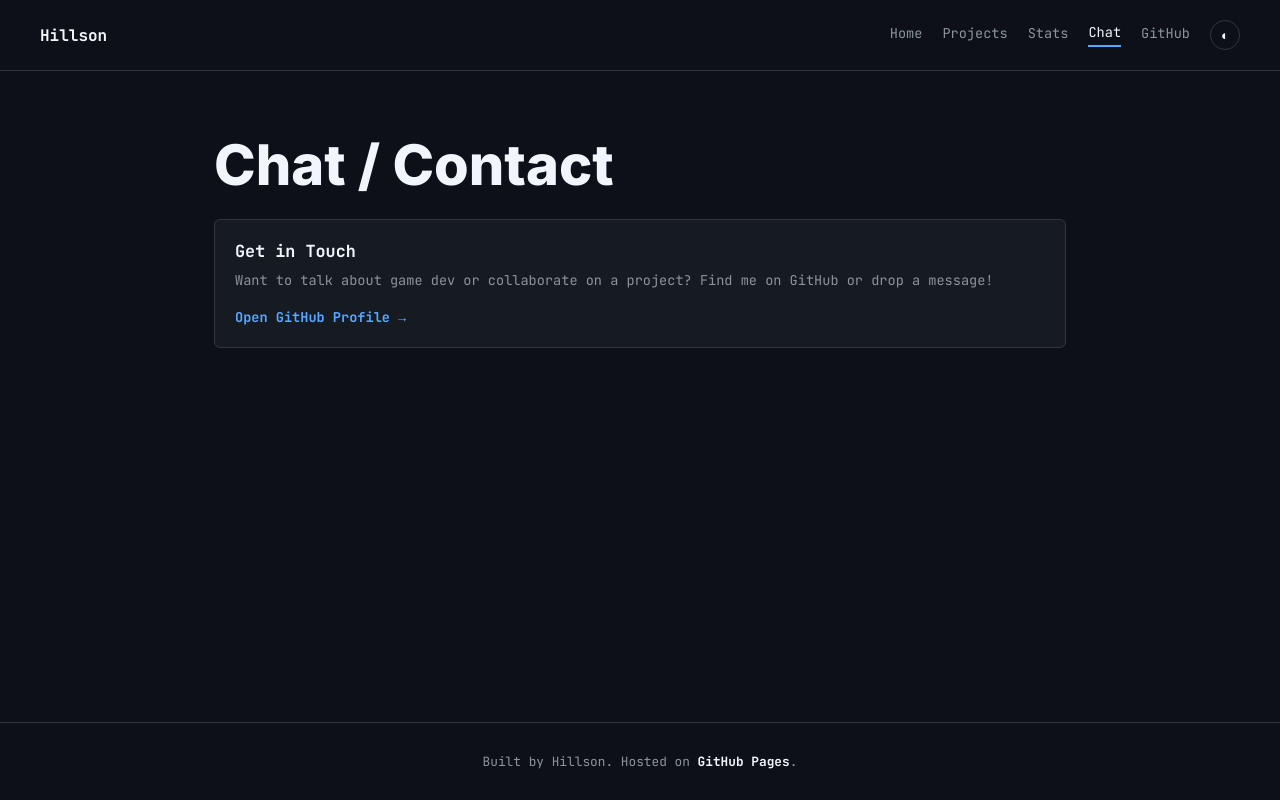
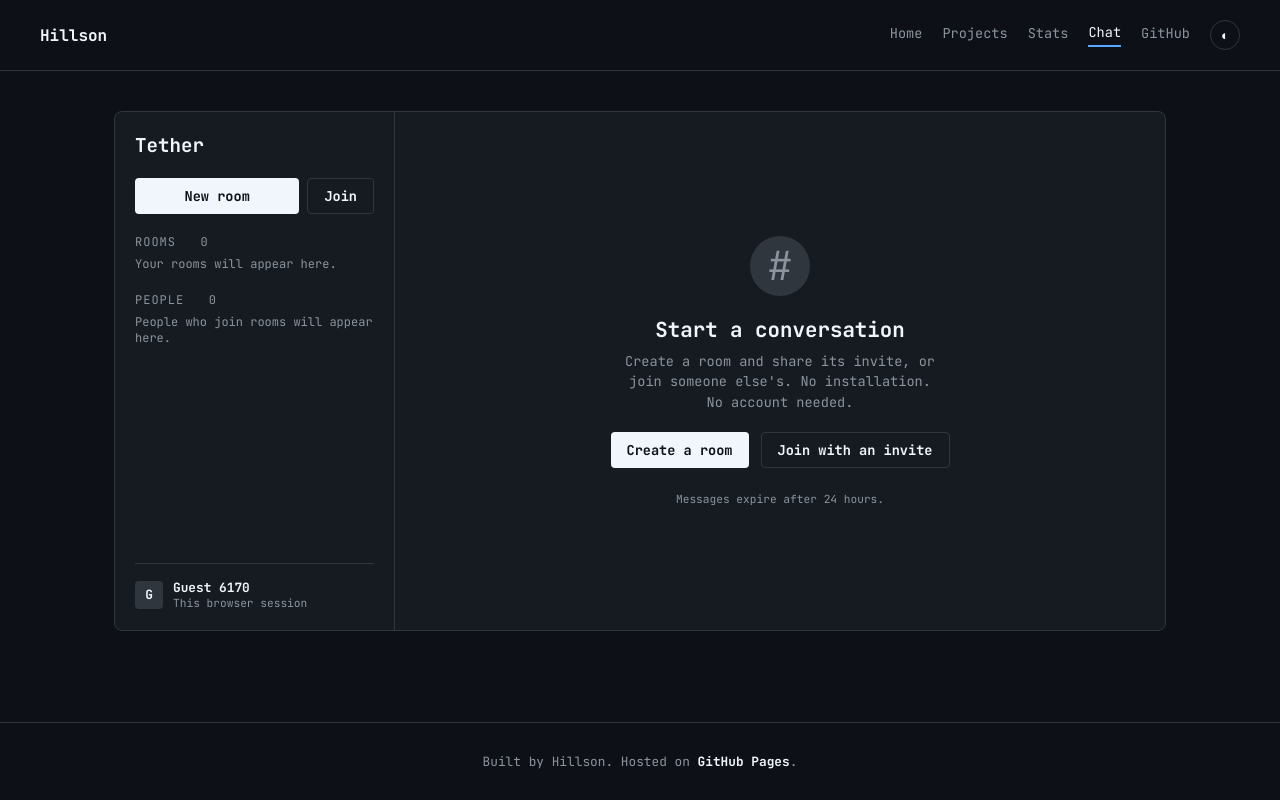
Before and after one commit to hillsonkhanal10/hillsonkhanal10.github.io, a plain HTML site: page index.html in a window 1280 px wide. Both pictures are taken after a click on the link "Chat". Drawn offline with Linux system fonts and the light colour scheme.

Commit message:
Modify chat UI layout and styles in index.html
Updated layout and styles for chat UI section.

```diff
--- a/index.html
+++ b/index.html
@@ -79,10 +79,10 @@
     }
     main {
       flex: 1;
-      max-width: 900px;
+      max-width: 1100px;
       width: 100%;
       margin: 0 auto;
-      padding: 60px 24px;
+      padding: 40px 24px;
     }
     .section-content { display: none; }
     .section-content.active { display: block; }
@@ -129,6 +129,103 @@
     }
     .card h3 { font-size: 1.05rem; margin-bottom: 8px; color: var(--text); }
     .card p { font-size: 0.85rem; color: var(--muted); line-height: 1.6; margin-bottom: 14px; }
+
+    /* SCREENSHOT STYLE CHAT UI */
+    .tether-container {
+      display: grid;
+      grid-template-columns: 280px 1fr;
+      border: 1px solid var(--border);
+      background: var(--card-bg);
+      border-radius: 8px;
+      min-height: 520px;
+      overflow: hidden;
+    }
+    .chat-sidebar {
+      border-right: 1px solid var(--border);
+      padding: 20px;
+      display: flex;
+      flex-direction: column;
+      gap: 20px;
+    }
+    .tether-title {
+      font-size: 1.2rem;
+      font-weight: 700;
+    }
+    .btn-primary {
+      background: var(--text);
+      color: var(--bg);
+      border: none;
+      padding: 8px 16px;
+      border-radius: 4px;
+      font-weight: 700;
+      cursor: pointer;
+      font-family: inherit;
+      font-size: 0.85rem;
+      text-align: center;
+    }
+    .btn-secondary {
+      background: transparent;
+      color: var(--text);
+      border: 1px solid var(--border);
+      padding: 8px 16px;
+      border-radius: 4px;
+      font-weight: 700;
+      cursor: pointer;
+      font-family: inherit;
+      font-size: 0.85rem;
+    }
+    .sidebar-section {
+      font-size: 0.75rem;
+      color: var(--muted);
+      text-transform: uppercase;
+      letter-spacing: 1px;
+      margin-bottom: 6px;
+    }
+    .guest-box {
+      margin-top: auto;
+      padding-top: 15px;
+      border-top: 1px solid var(--border);
+      display: flex;
+      align-items: center;
+      gap: 10px;
+      font-size: 0.8rem;
+    }
+    .guest-avatar {
+      background: var(--border);
+      color: var(--text);
+      width: 28px;
+      height: 28px;
+      border-radius: 4px;
+      display: flex;
+      align-items: center;
+      justify-content: center;
+      font-weight: bold;
+    }
+    .chat-main-area {
+      display: flex;
+      flex-direction: column;
+      justify-content: center;
+      align-items: center;
+      padding: 40px;
+      text-align: center;
+    }
+    .chat-placeholder-icon {
+      font-size: 2.5rem;
+      background: var(--border);
+      width: 60px;
+      height: 60px;
+      border-radius: 50%;
+      display: flex;
+      align-items: center;
+      justify-content: center;
+      margin-bottom: 20px;
+      color: var(--muted);
+    }
+    .chat-actions {
+      display: flex;
+      gap: 12px;
+      margin-top: 20px;
+    }
 
     footer {
       border-top: 1px solid var(--border);
@@ -200,13 +297,43 @@
       </div>
     </div>
 
-    <!-- CHAT SECTION -->
+    <!-- CHAT SECTION (SCREENSHOT STYLE) -->
     <div id="chat" class="section-content">
-      <h1>Chat / Contact</h1>
-      <div class="card">
-        <h3>Get in Touch</h3>
-        <p>Want to talk about game dev or collaborate on a project? Find me on GitHub or drop a message!</p>
-        <a href="https://github.com/hillsonkhanal10" target="_blank" style="color: var(--accent); font-size: 0.85rem; text-decoration: none; font-weight: 700;">Open GitHub Profile &rarr;</a>
+      <div class="tether-container">
+        <div class="chat-sidebar">
+          <div class="tether-title">Tether</div>
+          <div style="display: flex; gap: 8px;">
+            <button class="btn-primary" style="flex: 1;" onclick="alert('Room creation feature coming soon!')">New room</button>
+            <button class="btn-secondary" onclick="alert('Join room prompt')">Join</button>
+          </div>
+          <div>
+            <div class="sidebar-section">Rooms &nbsp; 0</div>
+            <p style="font-size: 0.75rem; color: var(--muted);">Your rooms will appear here.</p>
+          </div>
+          <div>
+            <div class="sidebar-section">People &nbsp; 0</div>
+            <p style="font-size: 0.75rem; color: var(--muted);">People who join rooms will appear here.</p>
+          </div>
+          <div class="guest-box">
+            <div class="guest-avatar">G</div>
+            <div>
+              <div style="font-weight: 700;">Guest 6170</div>
+              <div style="color: var(--muted); font-size: 0.7rem;">This browser session</div>
+            </div>
+          </div>
+        </div>
+        <div class="chat-main-area">
+          <div class="chat-placeholder-icon">#</div>
+          <h2 style="font-size: 1.3rem; margin-bottom: 8px;">Start a conversation</h2>
+          <p style="color: var(--muted); font-size: 0.85rem; max-width: 320px; line-height: 1.5;">
+            Create a room and share its invite, or join someone else's. No installation. No account needed.
+          </p>
+          <div class="chat-actions">
+            <button class="btn-primary" onclick="alert('Create room dialog opened!')">Create a room</button>
+            <button class="btn-secondary" onclick="alert('Join invite prompt opened!')">Join with an invite</button>
+          </div>
+          <p style="color: var(--muted); font-size: 0.7rem; margin-top: 24px;">Messages expire after 24 hours.</p>
+        </div>
       </div>
     </div>
   </main>
```
